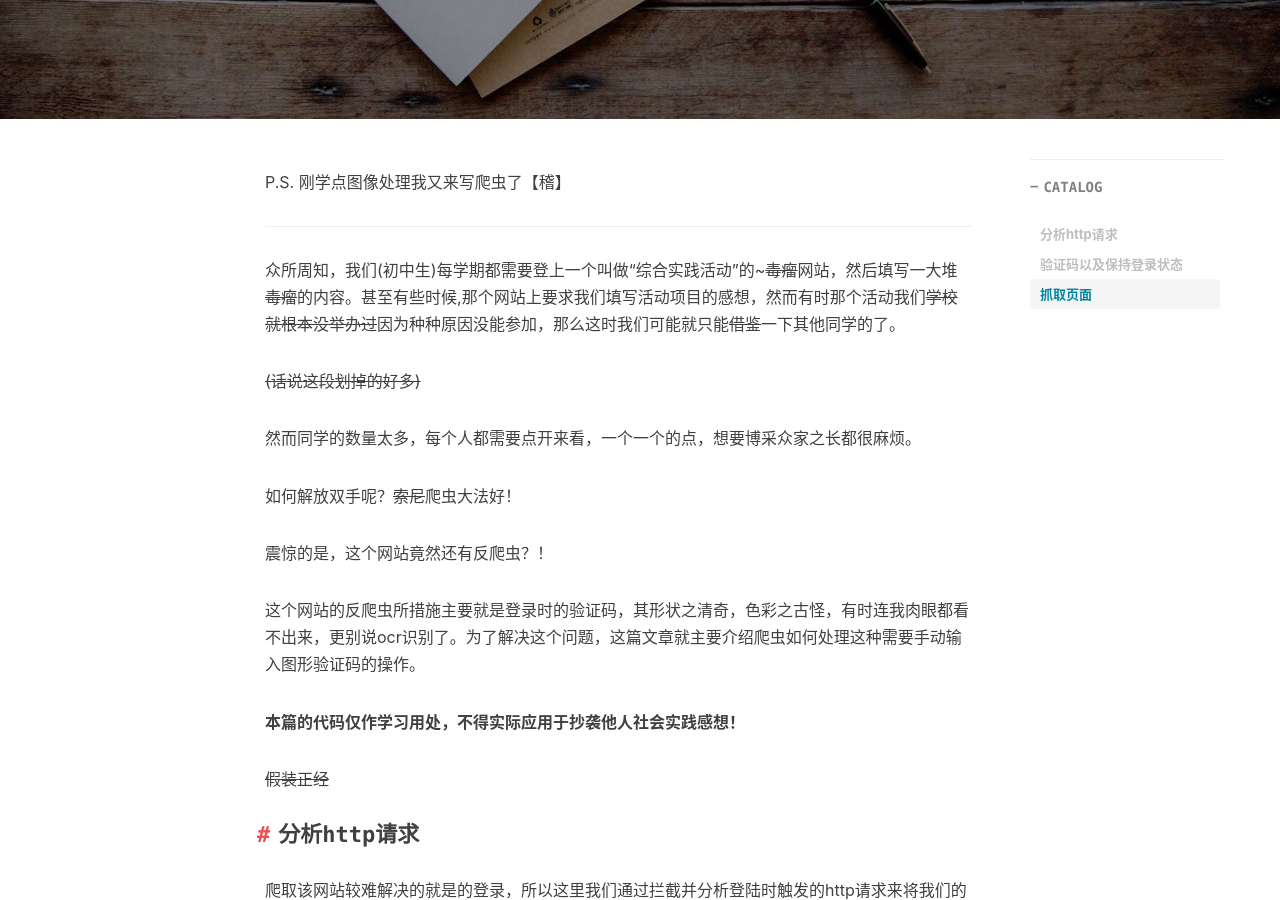
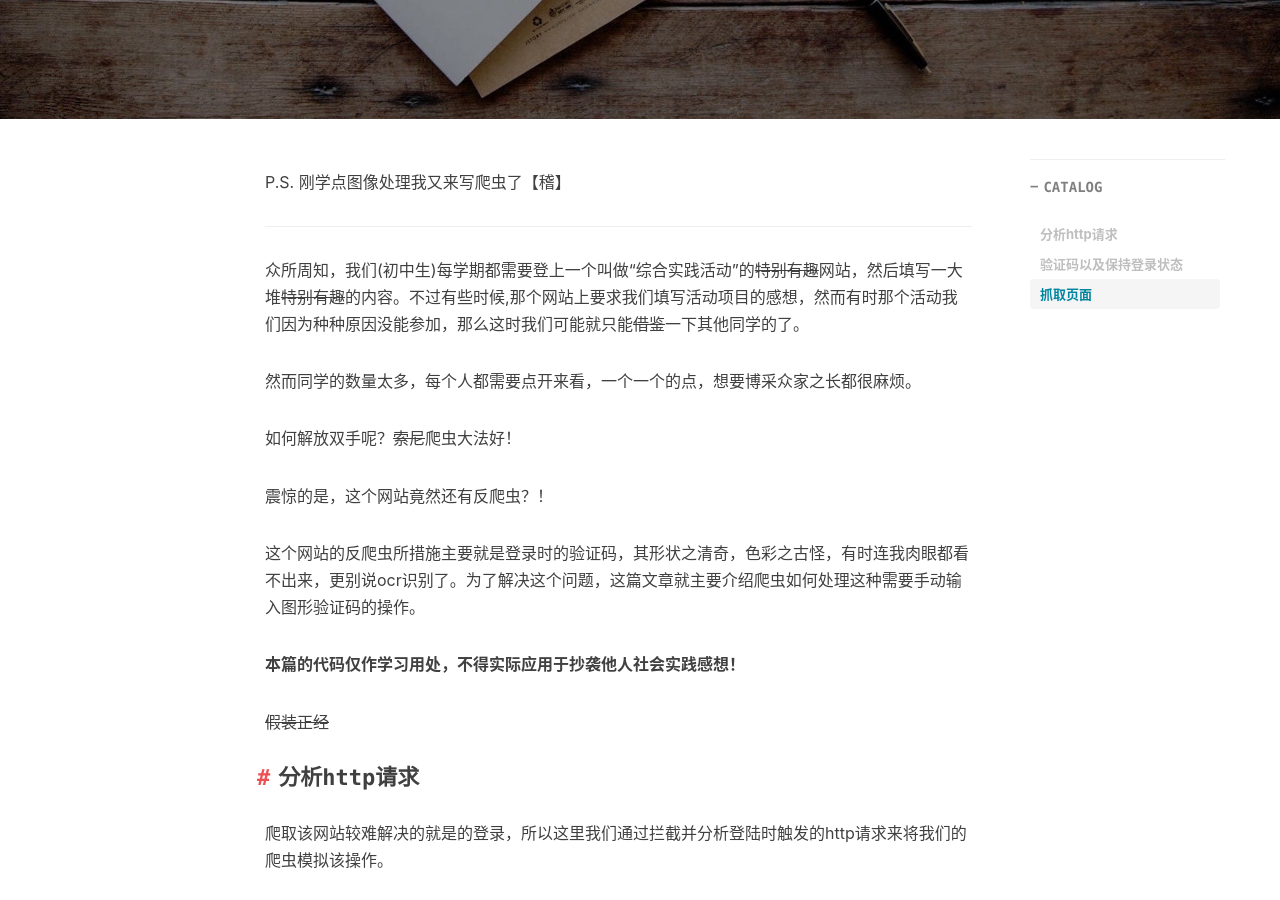
Before and after one commit to ethan-enhe/ethan-enhe.github.io, a Jekyll site: the page built from _posts/2019-07-15-爬虫实战(1).md, in a window 1280 px wide and 900 px high, scrolled down 404 px. Built offline with Jekyll 4.4.1, drawn with Linux system fonts in a browser that asks for light colours; nearby versions of some CDN libraries; comment, search, counter and statistics services are not loaded.

Commit message:
关键词屏蔽

```diff
--- a/_posts/2019-07-15-爬虫实战(1).md
+++ b/_posts/2019-07-15-爬虫实战(1).md
@@ -15,9 +15,7 @@ P.S. 刚学点图像处理我又来写爬虫了【稽】
 
 ---
 
-众所周知，我们(初中生)每学期都需要登上一个叫做“综合实践活动”的~~~毒瘤~~网站，然后填写一大堆~~毒瘤~~的内容。甚至有些时候,那个网站上要求我们填写活动项目的感想，然而有时那个活动我们~~学校就根本没举办过~~因为种种原因没能参加，那么这时我们可能就只能~~借鉴~~一下其他同学的了。
-
-~~(话说这段划掉的好多)~~
+众所周知，我们(初中生)每学期都需要登上一个叫做“综合实践活动”的~~特别有趣~~网站，然后填写一大堆~~特别有趣~~的内容。不过有些时候,那个网站上要求我们填写活动项目的感想，然而有时那个活动我们因为种种原因没能参加，那么这时我们可能就只能~~借鉴~~一下其他同学的了。
 
 然而同学的数量太多，每个人都需要点开来看，一个一个的点，想要博采众家之长都很麻烦。
 
```
